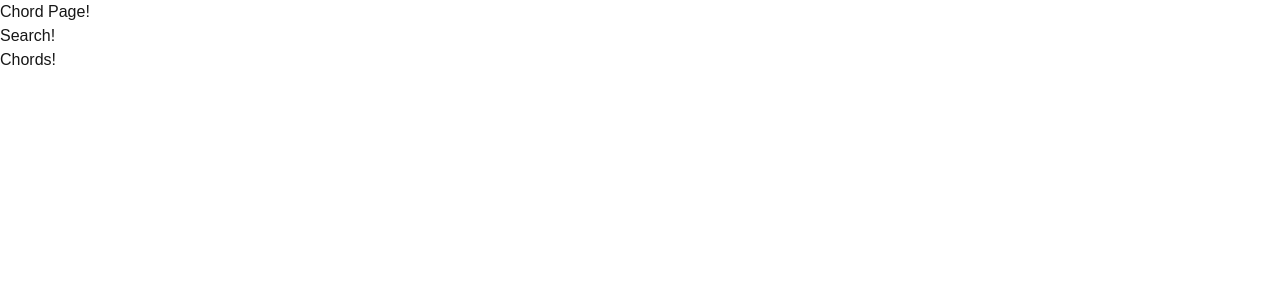
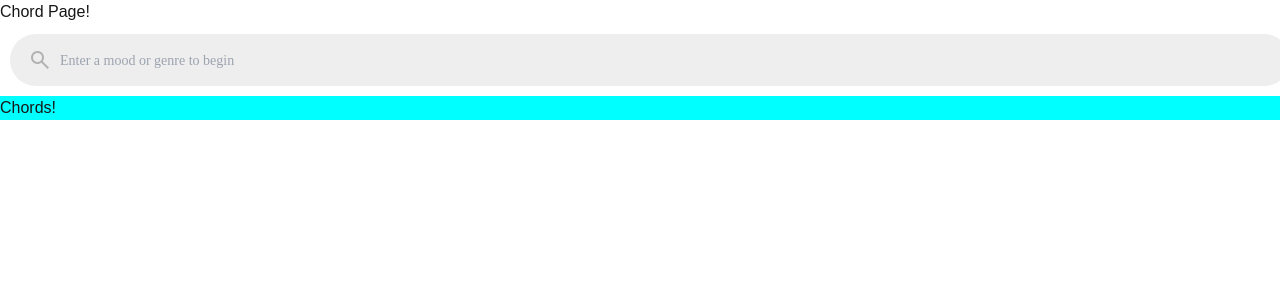
Before and after one commit to courtneykadams/TheConsonance, a Next.js app in the folder frontend/: page /ChordPage in a window 1280 px wide. Shown: the top 300 px of the page. Built offline with nearby package versions, Linux system fonts and the light colour scheme.

Commit message:
search progress

```diff
--- /dev/null
+++ b/frontend/src/app/ChordPage/page.module.css
@@ -0,0 +1,6 @@
+.bg {
+    width: 100vw;
+    height: 100vh;
+    display: flex;
+    flex-direction: column;
+}
--- a/frontend/src/app/ChordPage/page.tsx
+++ b/frontend/src/app/ChordPage/page.tsx
@@ -1,9 +1,10 @@
 import Search from "../components/Search"
 import Chords from "../components/Chords";
+import style from "./page.module.css";
 
 export default function ChordPage() {
   return(
-    <div>
+    <div className={style.bg}>
         <h1>Chord Page!</h1>
         <Search/>
         <Chords/>
--- a/frontend/src/app/components/Chords.module.css
+++ b/frontend/src/app/components/Chords.module.css
@@ -0,0 +1,3 @@
+.bg {
+    background-color: aqua;
+}
--- a/frontend/src/app/components/Chords.tsx
+++ b/frontend/src/app/components/Chords.tsx
@@ -4,6 +4,6 @@ import style from "./Chords.module.css";
 export default function Chords() {
 
     return (
-        <h1>Chords!</h1>
+        <h1 className={style.bg}>Chords!</h1>
     );
 }
--- a/frontend/src/app/components/Search.module.css
+++ b/frontend/src/app/components/Search.module.css
@@ -0,0 +1,41 @@
+@import url('https://fonts.googleapis.com/css2?family=Material+Symbols+Outlined:opsz,wght,FILL,GRAD@20..48,100..700,0..1,-50..200&icon_names=search');
+
+
+.search {
+    width: 100%;
+    display: flex;
+    padding: 8px;
+    margin: 10px;
+    border-radius: 28px;
+    background-color: #eeeeee;
+    transition: box-shadow 0.25s;
+    box-sizing: border-box;
+  }
+
+  .search:focus-within {
+    box-shadow: 0 0 2px rgba(0, 0, 0, 0.75);
+  }
+
+  .searchIcon {
+    font-family: 'Material Symbols Outlined', sans-serif;
+    font-weight: 400;
+    font-size: 24px;
+    display: inline-block;
+    margin-left: 10px;
+  }
+
+  .searchIcon::placeholder, .searchIcon {
+    color: rgba(0, 0, 0, 0.25);
+  }
+
+
+.searchBar {
+    font-size: 14px;
+    font-family: "Libre Baskerville", serif;
+    color: #555;
+    margin-left: 8px;
+    outline: none;
+    border: none;
+    background: transparent;
+    width: 100%;
+  }
--- a/frontend/src/app/components/Search.tsx
+++ b/frontend/src/app/components/Search.tsx
@@ -4,6 +4,14 @@ import style from "./Search.module.css";
 export default function Search() {
 
     return (
-        <h1>Search!</h1>
+        <div className={style.search}>
+            <span className={style.searchIcon}>search</span>
+            <input
+                type="text"
+                placeholder="Enter a mood or genre to begin"
+                className={style.searchBar}
+            />
+
+        </div>
     );
 }
```
